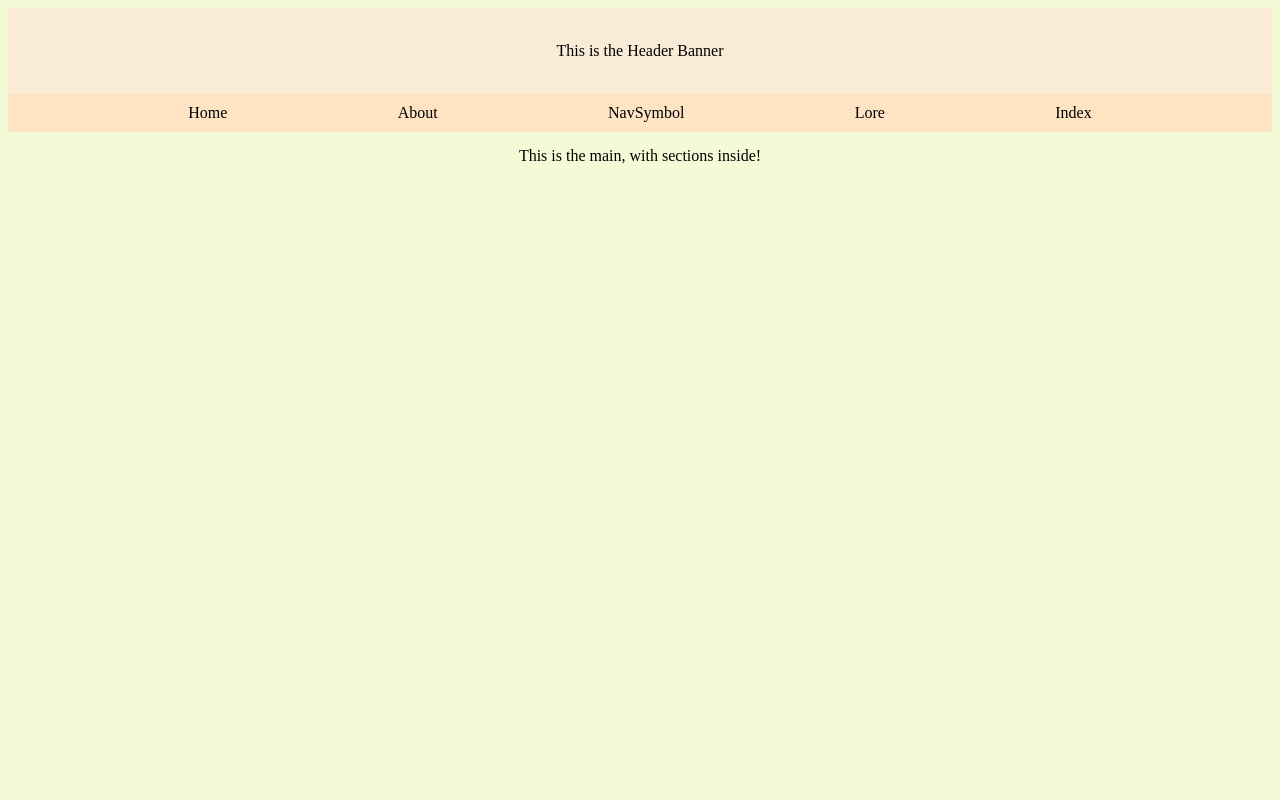
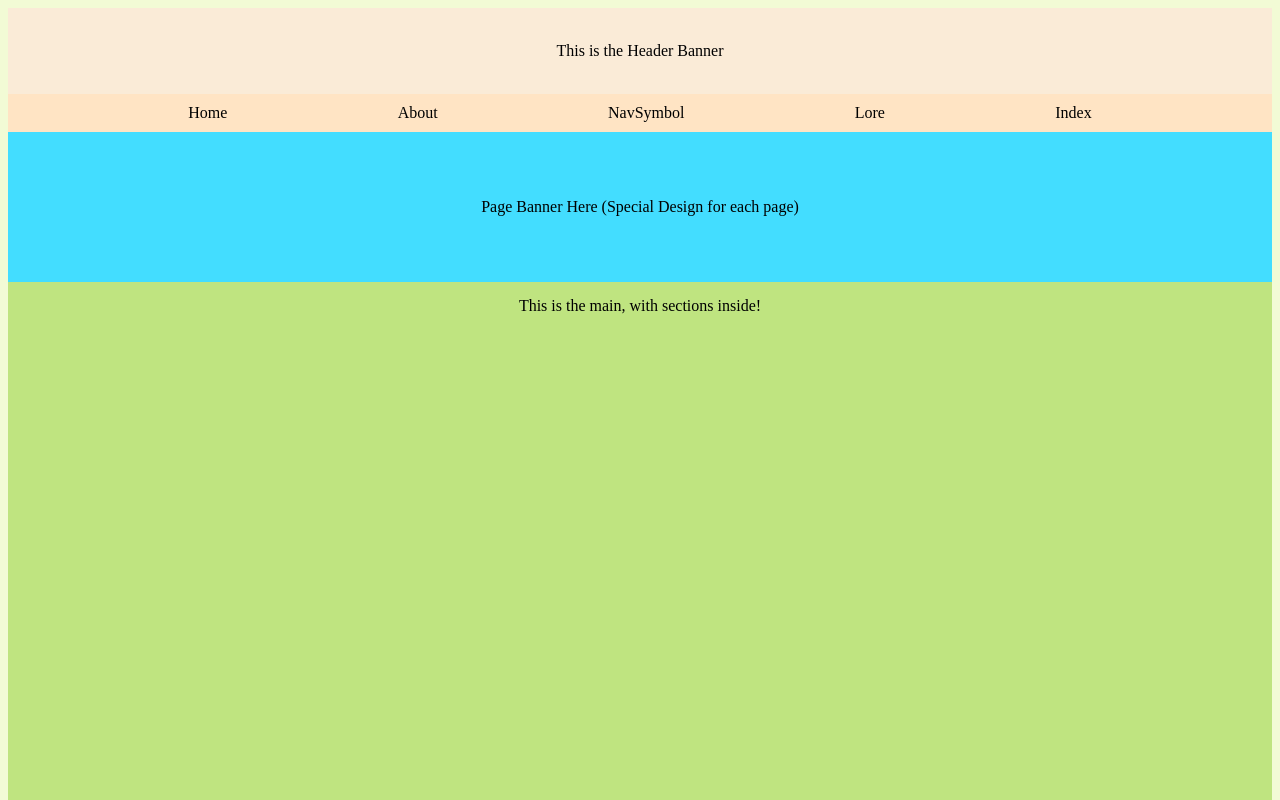
Before and after one commit to PlutoCoders/ourahFantasyWorld, a plain HTML site: page index.html in a window 1280 px wide. Shown: the top 800 px of the page. Drawn offline with Linux system fonts and the light colour scheme.

Commit message:
adding to html, some styling changes

```diff
--- a/index.html
+++ b/index.html
@@ -35,6 +35,11 @@
         </nav>
     </header>
 
+    <div class="PageBanner">
+        Page Banner Here
+        (Special Design for each page)
+    </div>
+
    <main>
         This is the main, with sections inside!
    </main>
--- a/style.css
+++ b/style.css
@@ -33,6 +33,8 @@ main {
 	justify-content: center;
     padding: 15px;
     min-height: 2000px;
+    background-color: rgb(191, 228, 128);
+
 }
 
 footer {
@@ -43,3 +45,11 @@ footer {
     padding: 15px;
     min-height: 75px;
 }
+
+.PageBanner {
+    display: flex;
+	justify-content: center;
+    align-items: center;
+    background-color: rgb(67, 221, 255);
+    min-height: 150px;
+}
```
